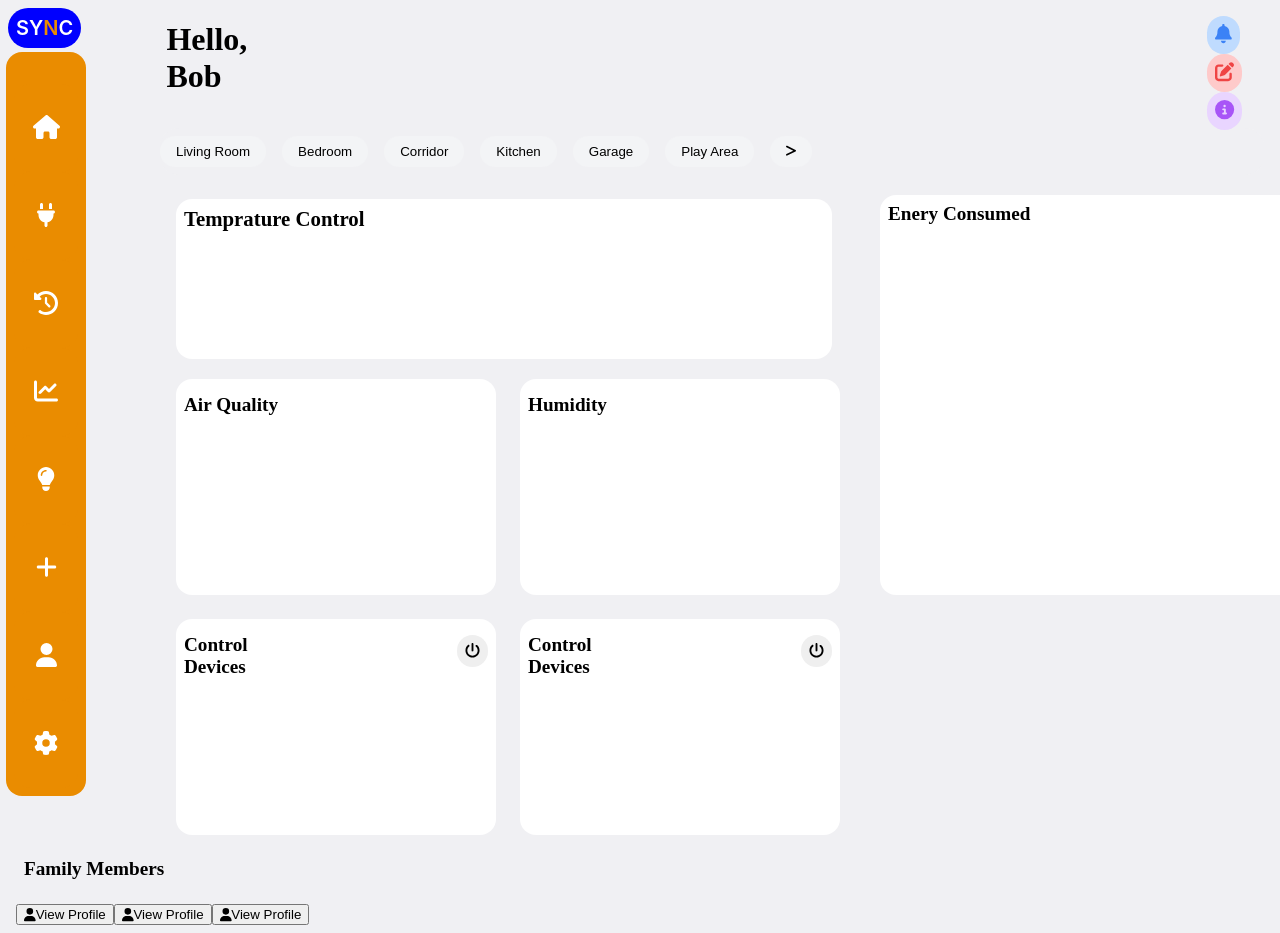
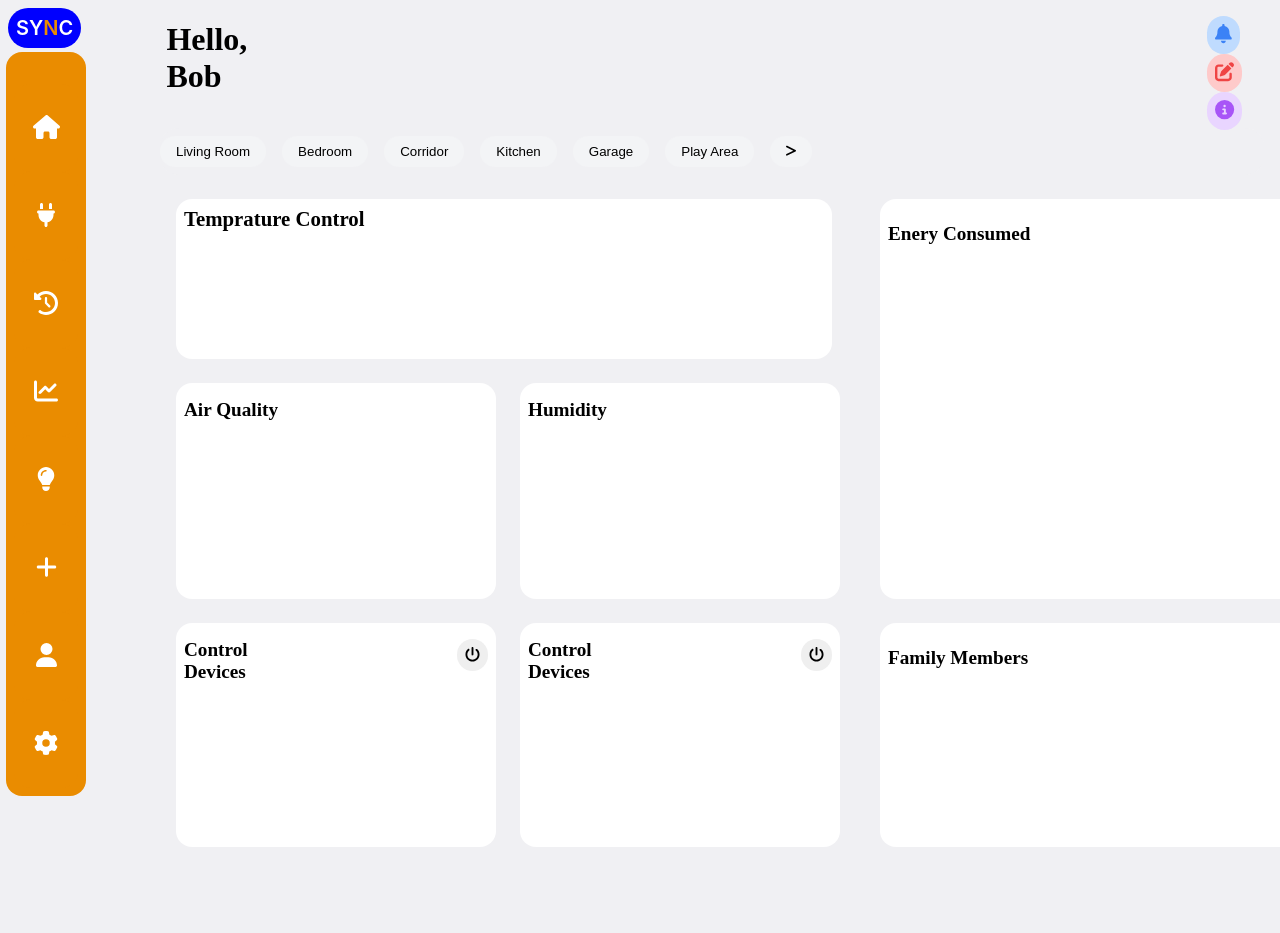
Before and after one commit to ls2092/F29PD-Frontend, a React (Vite) app: page / in a window 1280 px wide. Both pictures are taken after a click on the button 46 px from the left and 128 px from the top of the page. Shown: the top 933 px of the page. After the commit the page ends 879 px from the top, so only its background shows below. Built offline with nearby package versions, Linux system fonts and the light colour scheme.

Commit message:
main dashboard

```diff
--- a/src/EnergyConsumed.tsx
+++ b/src/EnergyConsumed.tsx
@@ -58,9 +58,40 @@ function EnergyConsumed() {
                     <h2>Temprature Control</h2>
                 </div>
 
+               <div className="col-container">
 
-                <div className="analytics-container">
-                    <h2>Enery Consumed</h2>
+                    <div className="analytics-container">
+                        <h2>Enery Consumed</h2>
+                    </div>
+
+                    <div className="family-container">
+                     <h2>Family Members</h2>
+
+                    <div>
+                        <button>
+                            <FontAwesomeIcon icon={faUser}/>
+                            View Profile
+                        </button>
+                    </div>
+
+                    <div>
+                        <button>
+                            <FontAwesomeIcon icon={faUser}/>
+                            View Profile
+                        </button>
+                    </div>
+
+                    <div>
+                        <button>
+                            <FontAwesomeIcon icon={faUser}/>
+                            View Profile
+                        </button>
+                    </div>
+
+
+            </div>
+
+
                 </div>
 
             <div className="container-AH">
@@ -95,27 +126,6 @@ function EnergyConsumed() {
                 </div>
             </div>
 
-            <div className="family-container">
-                <h2>Family Members</h2>
-                <div className="btn-container">
-                    <button>
-                        <FontAwesomeIcon icon={faUser}/>
-                        View Profile
-                    </button>
-
-                    <button>
-                        <FontAwesomeIcon icon={faUser}/>
-                        View Profile
-                    </button>
-
-                    <button>
-                        <FontAwesomeIcon icon={faUser}/>
-                        View Profile
-                    </button>
-
-                </div>
-            </div>
-
 
             </body>
         </>
--- a/src/index.css
+++ b/src/index.css
@@ -203,6 +203,11 @@ h1{
 }
 
 
+.col-container{
+  display: flex;
+  flex-direction: column;
+}
+
 .analytics-container{
   border: none;
   border-radius: 2vh;
@@ -210,7 +215,18 @@ h1{
   width: 41rem;
   height: 50vh;
   margin-left: 108vh;
-  margin-top: -22.5vh ;
+  margin-top: -20vh ;
+}
+
+.family-container{
+  height: 28vh;
+  width: 41rem;
+  background-color: white;
+  border: none;
+  border-radius: 2vh;
+  margin-left: 108vh;
+  margin-top: 3vh;
+
 }
 
 .analytics-container h2,
@@ -222,7 +238,7 @@ h1{
 .container-AH{
   display: flex;
   flex-direction: row;
-  margin-top: -27vh;
+
 }
 
 .air-container{
@@ -233,6 +249,7 @@ h1{
   background-color: white;
   margin-left: 20vh;
   margin-right: 3vh;
+  margin-top: -58vh;
 }
 
 .humidity-container{
@@ -241,6 +258,7 @@ h1{
   border: none;
   border-radius: 2vh;
   background-color: white;
+  margin-top: -58vh;
 }
 
 .device-container h2,
@@ -260,19 +278,21 @@ h1{
 .device-container{
   border: none;
   width: 20rem;
-  height: 27vh;
+  height: 28vh;
   border-radius: 2vh;
   background-color: white;
   margin-left: 20vh;
   margin-right: 3vh;
+  margin-top: -31vh;
 }
 
 .device-container2{
   width: 20rem;
-  height: 27vh;
+  height: 28vh;
   border: none;
   border-radius: 2vh;
   background-color: white;
+  margin-top: -31vh;
 }
 
 .content{
@@ -294,33 +314,21 @@ h1{
 }
 
 .content button:hover,
-.btn-container button:hover{
+.family-container button:hover{
   color: white;
   background-color: #d9dbde;
 }
 
-/*.family-container{
+.family-container button{
+  margin-left: 69vh;
+  cursor: pointer;
+  border-radius: 2vh;
   border: none;
-  width: 41rem;
-  height: vh;
-  margin-left: 108vh;
-  margin-top: -29vh;
-  border-radius: 2vh;
-  background-color: white;
+  margin-top: 1.5vh;
+  padding: 0.5rem;
 }
 
 
-
-.btn-container button{
-  width: 7rem;
-  border-radius: 2vh;
-  margin-top: 4vh;
-  margin-bottom: 5px;
-  border: none;
-  padding: 0.5rem;
-  margin-left: 69vh;
-  cursor: pointer;
-}*/
 
 /*#Home-btn button:hover,
 #suggestions button:hover,
```
